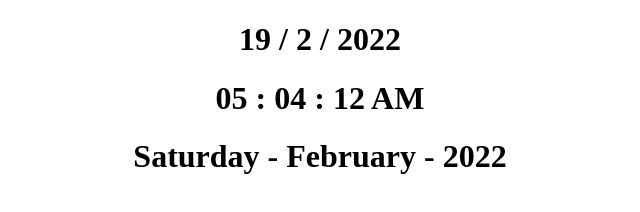
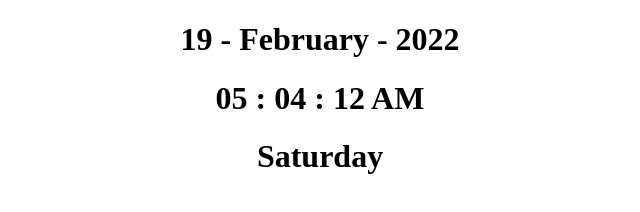
Before and after one commit to inzamulhaque/milestone-5-basic-dom, a plain HTML site: page practice/clock.html in a window 1280 px wide. Shown: the whole page, without its empty margins (320-960 px from the left). Drawn offline with Linux system fonts and the light colour scheme.

Commit message:
final commit

```diff
--- a/practice/clock.html
+++ b/practice/clock.html
@@ -12,8 +12,8 @@
 
     <div style="text-align: center;">
         <h1>
-            <span id="day"></span> /
-            <span id="month"></span> /
+            <span id="day"></span> -
+            <span id="month"></span> -
             <span id="year"></span>
         </h1>
         <h1>
@@ -23,9 +23,7 @@
             <span id="status"></span>
         </h1>
         <h1>
-            <span id="dayName"></span> -
-            <span id="monthName"></span> -
-            <span id="yearAgain"></span>
+            <span id="dayName"></span>
         </h1>
     </div>
 
--- a/practice/js/clock.js
+++ b/practice/js/clock.js
@@ -38,7 +38,7 @@ setInterval(function () {
     const second = date.getSeconds();
 
     document.getElementById("day").innerText = currentDate;
-    document.getElementById("month").innerText = month + 1;
+    document.getElementById("month").innerText = monthName[month];
     document.getElementById("year").innerText = year;
 
     if (hours > 12) {
@@ -58,14 +58,17 @@ setInterval(function () {
     //     hours = "0" + hours;
     // }
 
+    // showTime("hour", hour);
+    // showTime("min", min);
+    // showTime("sec", sec);
+    // showTime("status", status);
+
     showTime("hour", hour);
     showTime("min", min);
     showTime("sec", sec);
     showTime("status", status);
 
     document.getElementById("dayName").innerText = dayName[day];
-    document.getElementById("monthName").innerText = monthName[month];
-    document.getElementById("yearAgain").innerText = year;
 }, 1000);
 
 function addZero(timePart) {
```
Also changed, not shown: practice/js/help.js (added, +10 -0 lines).
